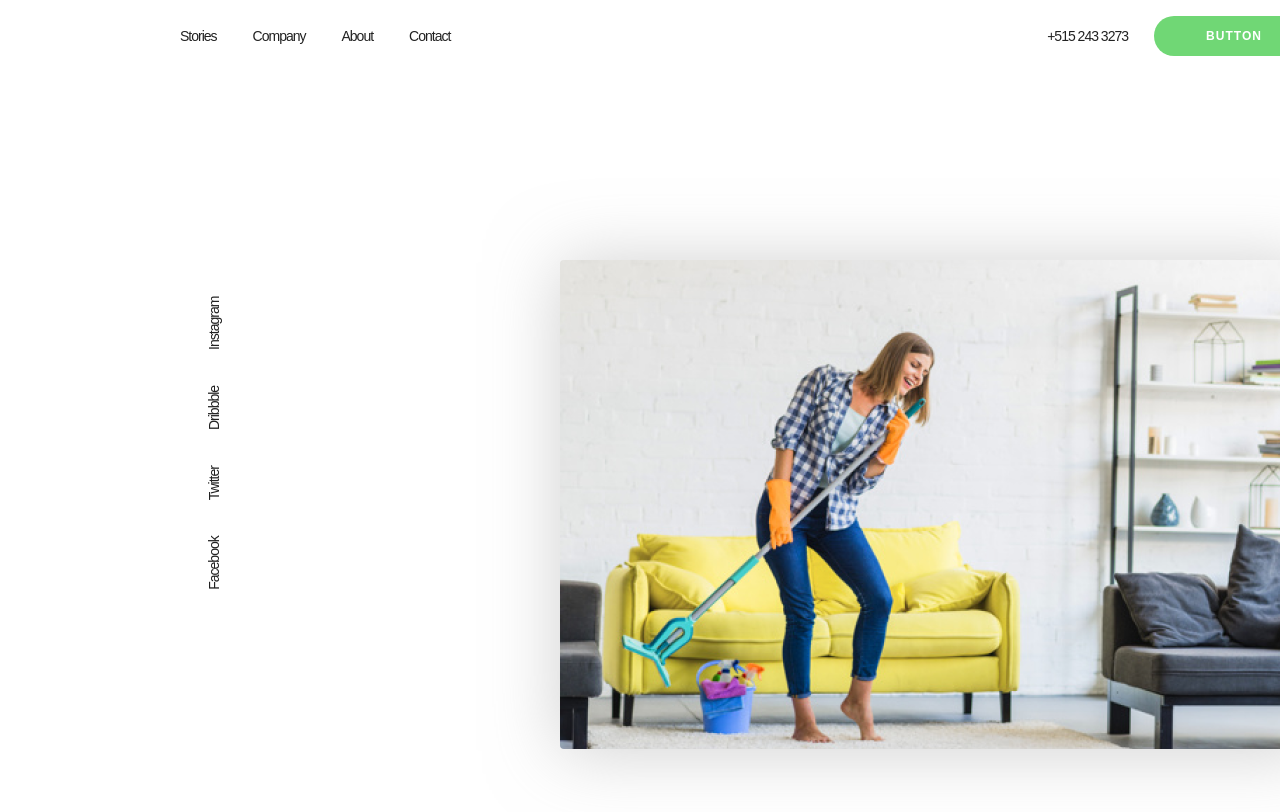
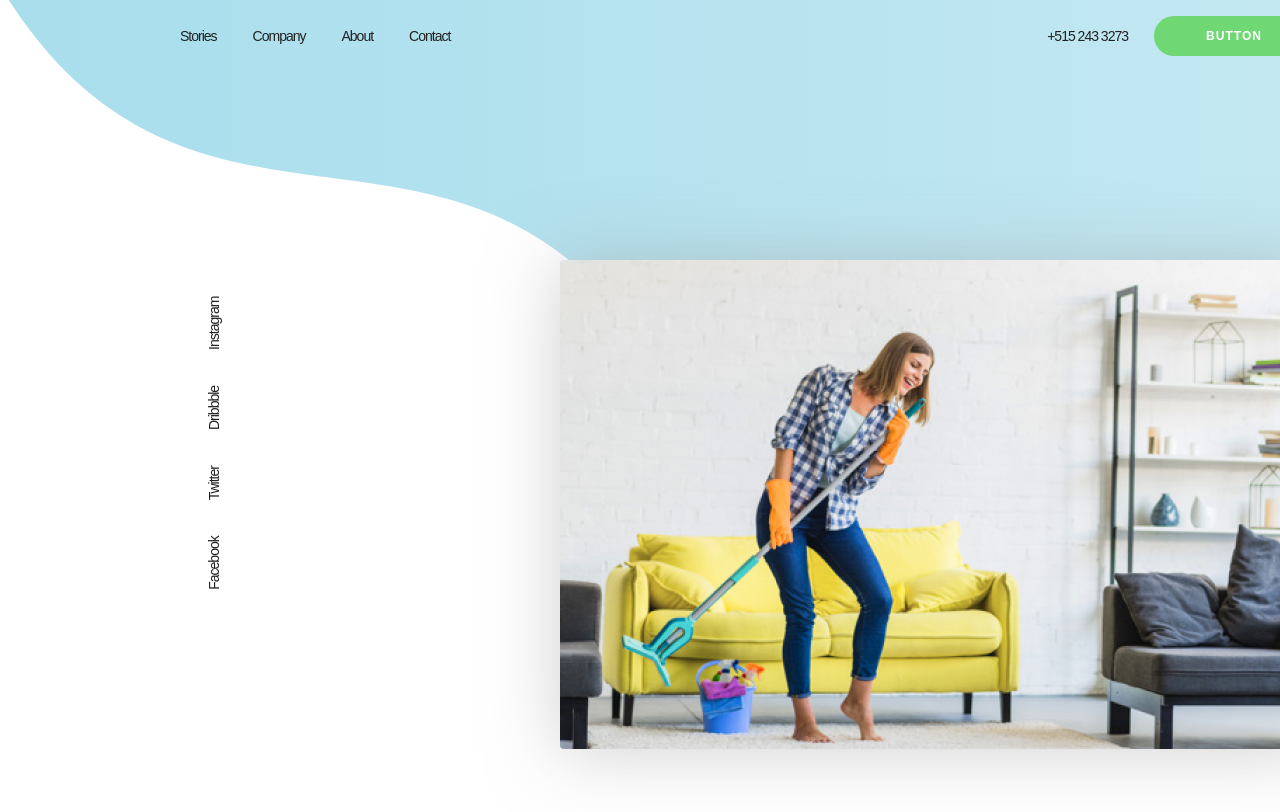
Before and after one commit to mariuszderda/cleaning-web, a plain HTML site: page index.html in a window 1280 px wide. Shown: the top 812 px of the page. Drawn offline with Linux system fonts and the light colour scheme.

Commit message:
Update index.html

```diff
--- a/index.html
+++ b/index.html
@@ -11,7 +11,7 @@
 </head>
 <body>
 <div class="wave-blue">
-<!--  <img alt="" class="wave-blue__image" src="../assets/blue-wave.svg"/>-->
+<img alt="" class="wave-blue__image" src="assets/blue-wave.svg"/>
 </div>
 
 <nav class="navigation">
```
